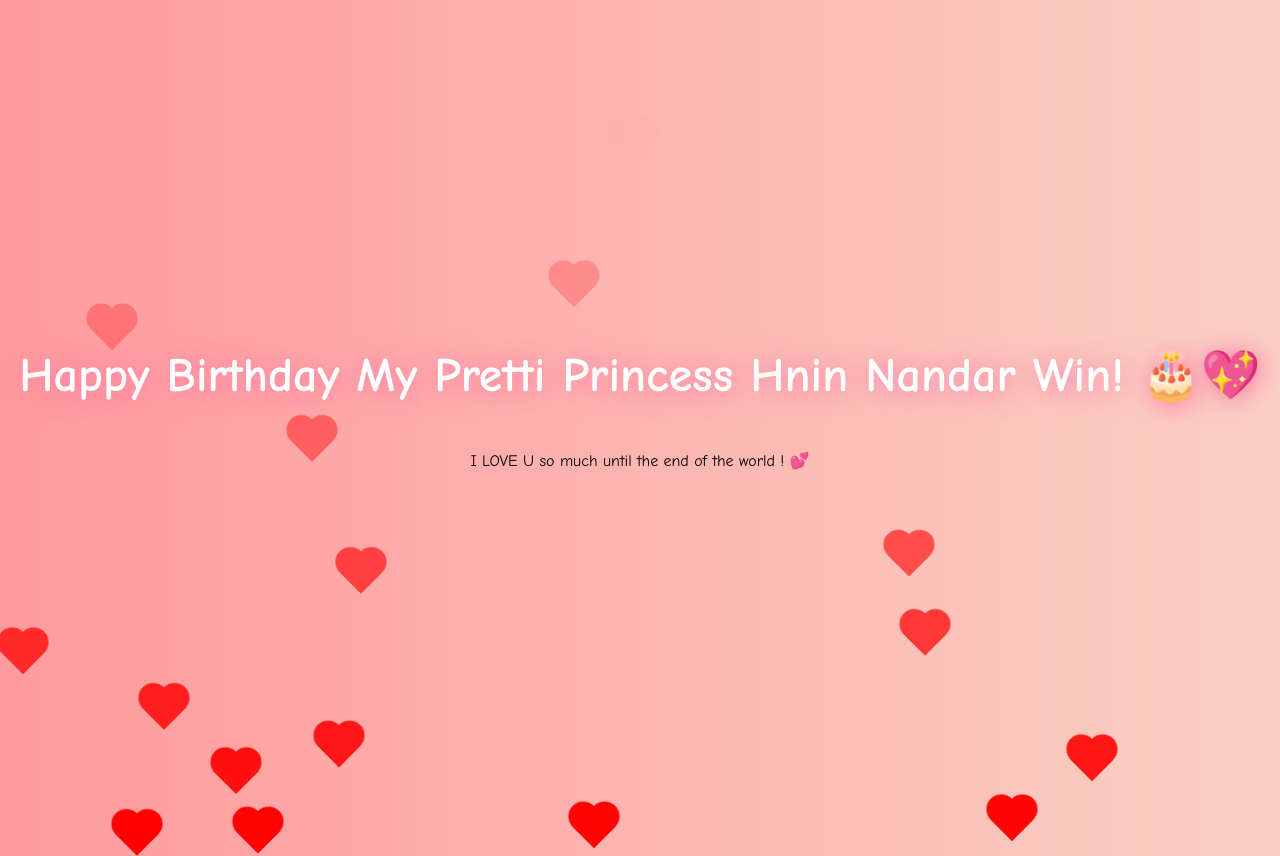
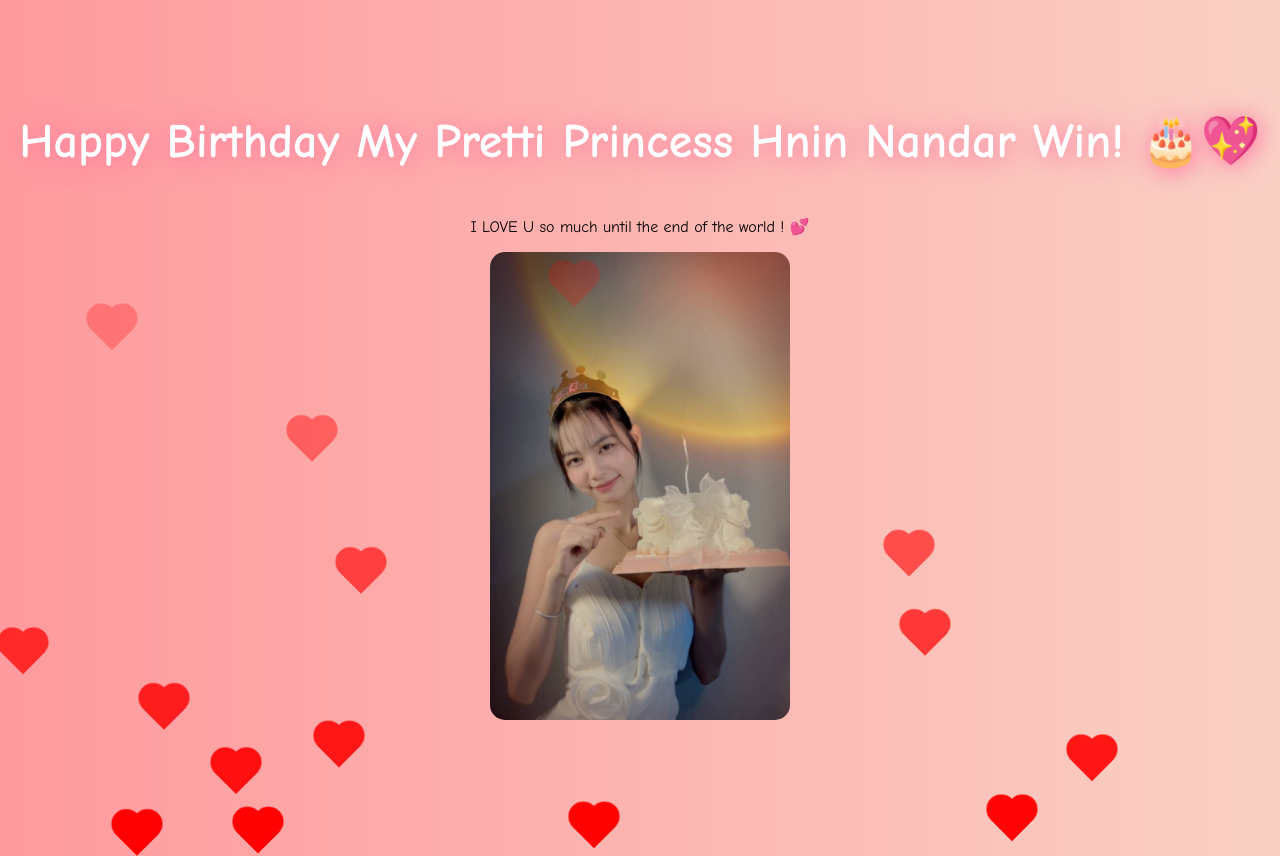
Before and after one commit to johnathanMT/birthday-Arrwarlay-HNDW, a plain HTML site: page index.html in a window 1280 px wide. Drawn offline with Linux system fonts and the light colour scheme.

Commit message:
Update index.html

```diff
--- a/index.html
+++ b/index.html
@@ -52,6 +52,7 @@
 <body>
   <h1>Happy Birthday My Pretti Princess Hnin Nandar Win! 🎂💖</h1>
   <p>I LOVE U so much until the end of the world ! 💕</p>
+  <img src="IMG_9966.JPG" alt="Happy Birthday!" style="width:300px; border-radius:15px;">
 
   <script>
     function createHeart() {
```
